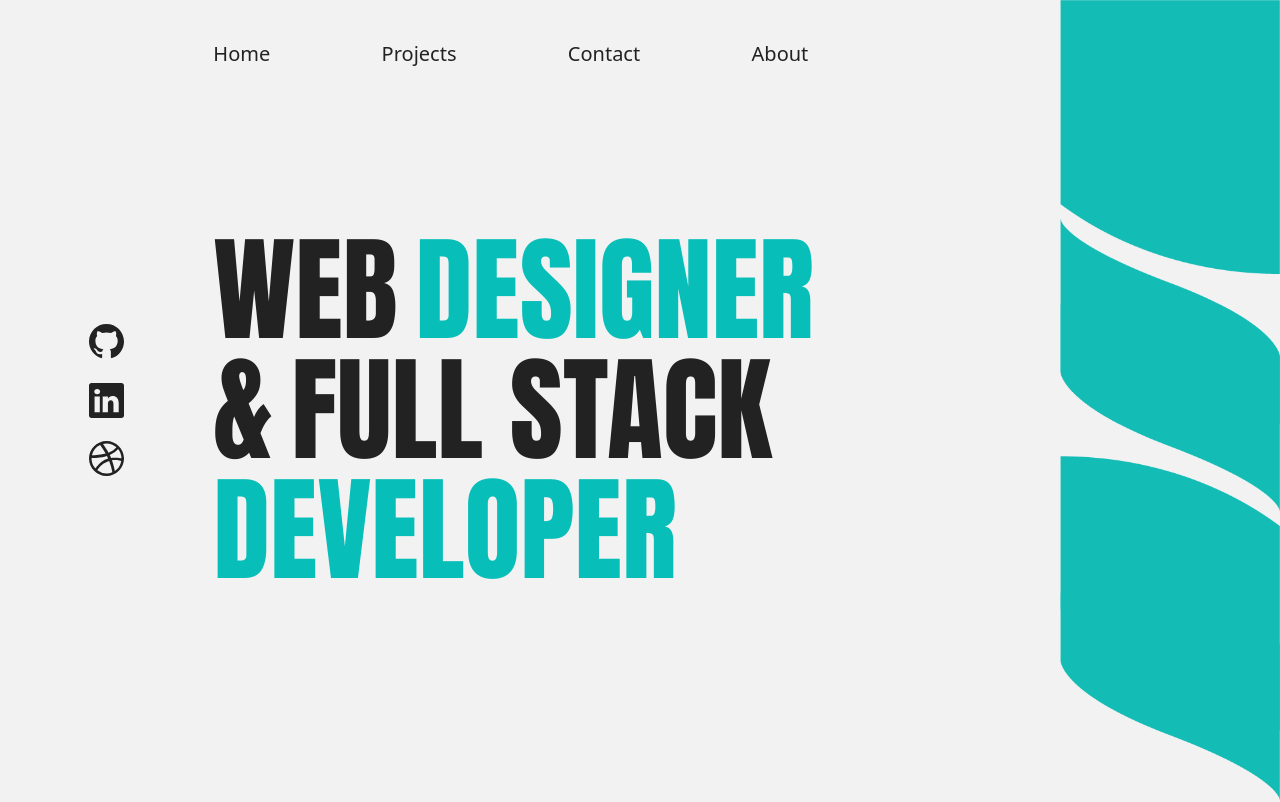
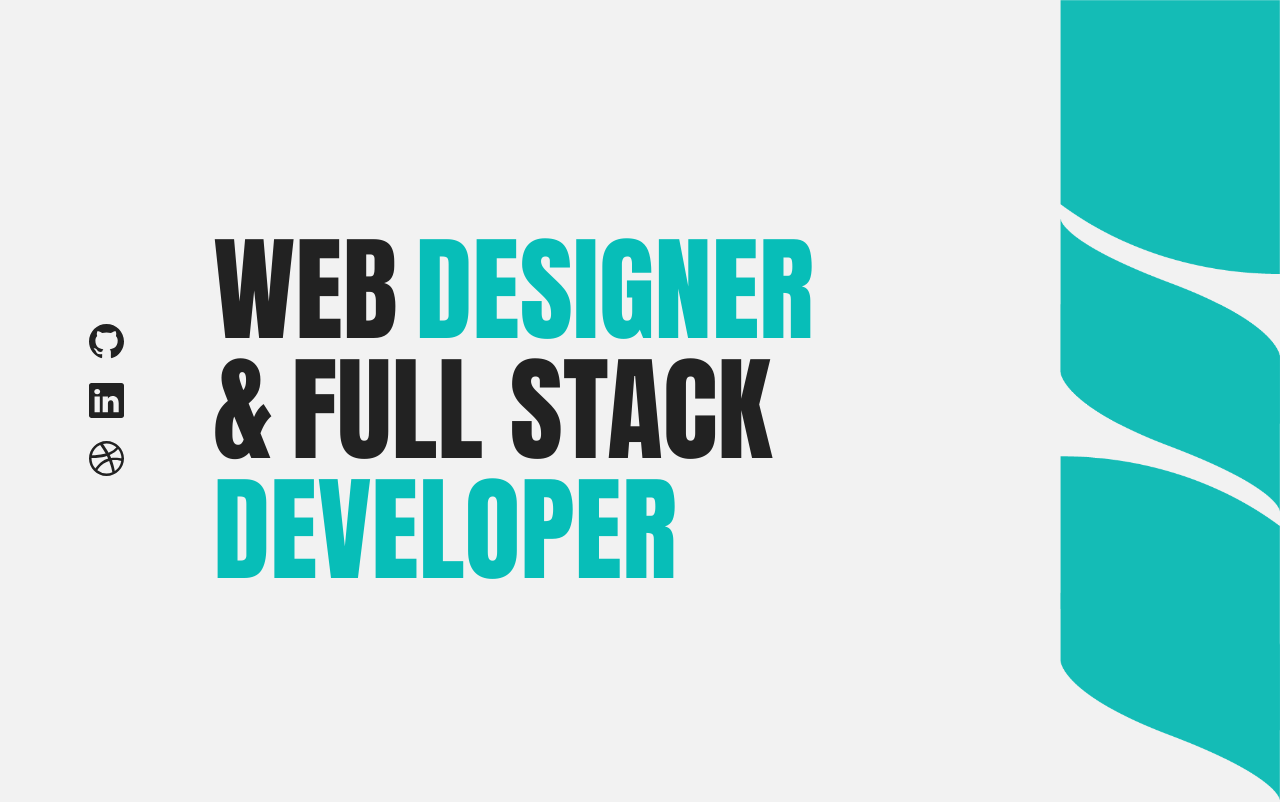
Before and after one commit to Bach16/Ismael-Rojas, a Next.js app: page / in a window 1280 px wide. Shown: the top 802 px of the page. Built offline with nearby package versions, Linux system fonts and the light colour scheme; a web font is replaced by a local one.

Commit message:
Update Navbar.tsx

```diff
--- a/components/Navbar/Navbar.tsx
+++ b/components/Navbar/Navbar.tsx
@@ -58,18 +58,18 @@ const Navbar = () => {
           <DrawerBody className="text-[30px]">
 
             <div className={style.diva} />
-            <DrawerItem path="/" text="Home" />
+            <DrawerItem path="https://github.com/Bach16" text="Github" />
             <div className={style.diva2} />
-            <DrawerItem path="/projects" text="Projects" />
+            <DrawerItem path="https://www.linkedin.com/in/ismael-rojas-villacreses-583438252/" text="Linkedin" />
             <div className={style.diva3} />
-            <DrawerItem path="/contact" text="Contact" />
+            <DrawerItem path="https://dribbble.com/bach76" text="Dribble" />
             <div className={style.diva4} />
-            <DrawerItem path="/about" text="About" />
-            <div className={style.diva5} />
+            {/* <DrawerItem path="/about" text="About" />
+            <div className={style.diva5} /> */}
           </DrawerBody>
         </DrawerContent>
       </Drawer>
-      <NavItems />
+      {/* <NavItems /> */}
       {/* <div className="md:flex hidden justify-between  ml-[100px] w-[60px]  text-[#222] font-[400]">
         <Text>ES</Text>
         <Text borderBottom="1px solid #07BEB8" color="#07BEB8">
```
